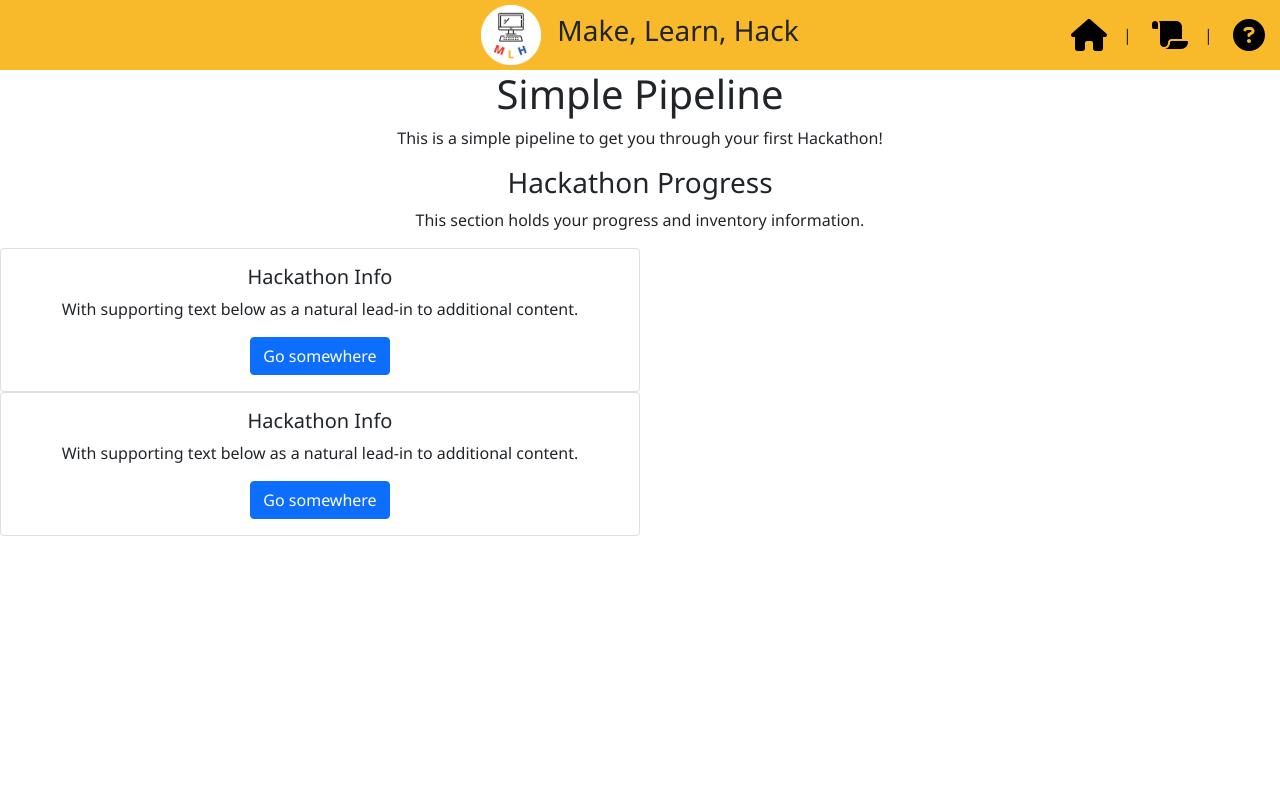
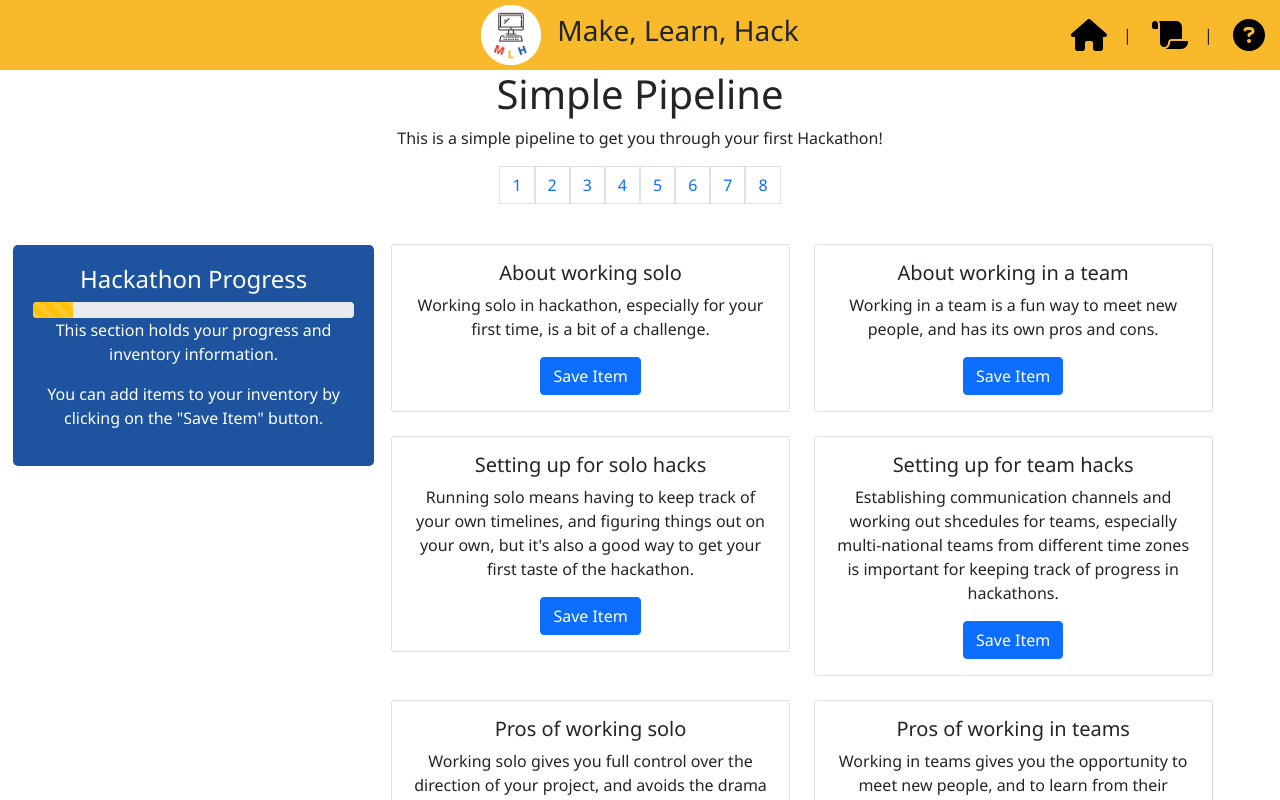
Before and after one commit to hackingbirthdaybash22/makelearnhack, a Vue app: page /#/simplepipeline in a window 1280 px wide. Shown: the top 800 px of the page. Built offline with nearby package versions, Linux system fonts and the light colour scheme.

Commit message:
Add styling to info blocks

```diff
--- a/src/components/InfoBlock.vue
+++ b/src/components/InfoBlock.vue
@@ -1,15 +1,12 @@
 <!-- eslint-disable prettier/prettier -->
 <template>
-  <div class="col-sm-6">
-    <div class="card">
-      <div class="card-body">
-        <h5 class="card-title">{{ sectionTitle }}</h5>
-        <p class="card-text">With supporting text below as a natural lead-in to additional content.</p>
-        <a href="#" class="btn btn-primary">Go somewhere</a>
-      </div>
+  <div class="card">
+    <div class="card-body">
+      <h5 class="card-title">{{ sectionTitle }}</h5>
+      <p class="card-text">{{ sectionText }}</p>
+      <a href="#" class="btn btn-primary">Save Item</a>
     </div>
   </div>
-
 </template>
 
 <script>
@@ -18,7 +15,11 @@ export default {
   props: {
     sectionTitle: {
       type: String,
-      default: "Section Title",
+      default: "Section Text Default",
+    },
+    sectionText: {
+      type: String,
+      default: "Section Text Default",
     },
   },
   data() {
@@ -37,11 +38,4 @@ export default {
 </script>
 
 <style scoped>
-.info-block {
-  border: 1vw solid #000000;
-  border-radius: 46px;
-  padding: 0px 200px;
-  margin: 5vh;
-  max-width: 60vw;
-}
 </style>
--- a/src/components/PipelineProgress.vue
+++ b/src/components/PipelineProgress.vue
@@ -1,18 +1,31 @@
 <template>
-  <h3>Hackathon Progress</h3>
-  <p> This section holds your progress and inventory information. </p>
+  <div class="container progress-sidebar">
+    <h4>Hackathon Progress</h4>
+    <div class="progress">
+    <div
+      class="progress-bar progress-bar-striped bg-warning"
+      role="progressbar"
+      aria-label="Warning striped example"
+      style="width: 12.5%"
+      aria-valuenow="1"
+      aria-valuemin="0"
+      aria-valuemax="80"
+    ></div>
+  </div>
+    <p>This section holds your progress and inventory information.</p>
+    <p>
+      You can add items to your inventory by clicking on the "Save Item" button.
+    </p>
+  </div>
 </template>
 
 <script>
-
-
 export default {
   name: "PipelineProgress",
-    components: {
-    },
+  components: {},
   data() {
     return {
-      progressValue: 0
+      progressValue: 0,
     };
   },
   computed: {
@@ -35,7 +48,12 @@ export default {
 </script>
 
 <style scoped>
-.progress {
-  margin-bottom: 1rem;
+.progress-sidebar {
+  background-color: #1d539f;
+  color: #fff;
+  padding: 20px;
+  border-radius: 5px;
+  margin: 20px;
+  width: calc(100% - 20px);
 }
 </style>
--- a/src/views/SimplePipeline.vue
+++ b/src/views/SimplePipeline.vue
@@ -1,9 +1,48 @@
 <template>
   <h1>Simple Pipeline</h1>
   <p>This is a simple pipeline to get you through your first Hackathon!</p>
-  <PipelineProgress />
-  <InfoBlock :sectionTitle="sectionTitle" />
-  <InfoBlock :sectionTitle="sectionTitle" />
+
+
+  <nav aria-label="">
+    <ul class="pagination d-flex justify-content-center flex-row">
+      <!-- <li class="page-item">
+        <a class="page-link" href="#" aria-label="Previous">
+          <span aria-hidden="true">&laquo;</span>
+        </a>
+      </li> -->
+      <li class="page-item page-link">1</li>
+      <li class="page-item page-link">2</li>
+      <li class="page-item page-link">3</li>
+      <li class="page-item page-link">4</li>
+      <li class="page-item page-link">5</li>
+      <li class="page-item page-link">6</li>
+      <li class="page-item page-link">7</li>
+      <li class="page-item page-link">8</li>
+      <!-- <li class="page-item">
+        <a class="page-link" href="#" aria-label="Next">
+          <span aria-hidden="true">&raquo;</span>
+        </a>
+      </li> -->
+    </ul>
+  </nav>
+
+  <div class="row mb-3">
+    <div class="col-md-4 sidebar">
+      <PipelineProgress />
+    </div>
+    <div class="col-md-8 row">
+      <div
+        class="col-md-6 g-4"
+        v-for="step in stepsData[currentStep].stepCards"
+        :key="step.cardTitle"
+      >
+        <InfoBlock
+          :sectionTitle="step.cardTitle"
+          :sectionText="step.cardText"
+        />
+      </div>
+    </div>
+  </div>
 </template>
 
 <script>
@@ -278,15 +317,27 @@ export default {
     PipelineProgress,
     InfoBlock,
   },
+  mounted() {
+    console.log(stepsData[0].stepTitle);
+  },
 
   data() {
     return {
+      stepsData: stepsData,
       sectionTitle: "Hackathon Info",
+      currentStep: 0,
     };
   },
 };
 </script>
 
-
 <style scoped>
+.sidebar {
+  width: 30%;
+  height: fit-content;
+  padding: 5px;
+  position: -webkit-sticky;
+  position: sticky;
+  top: 10px;
+}
 </style>
```
